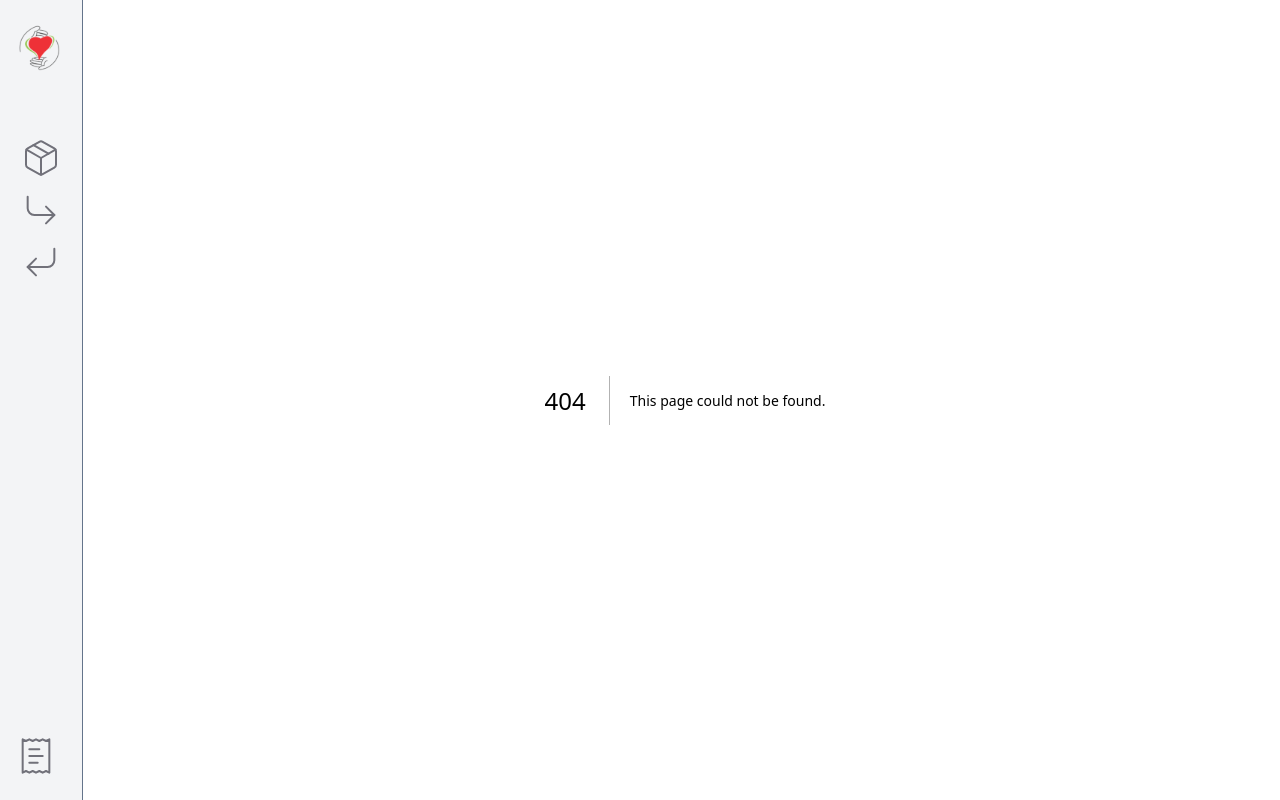
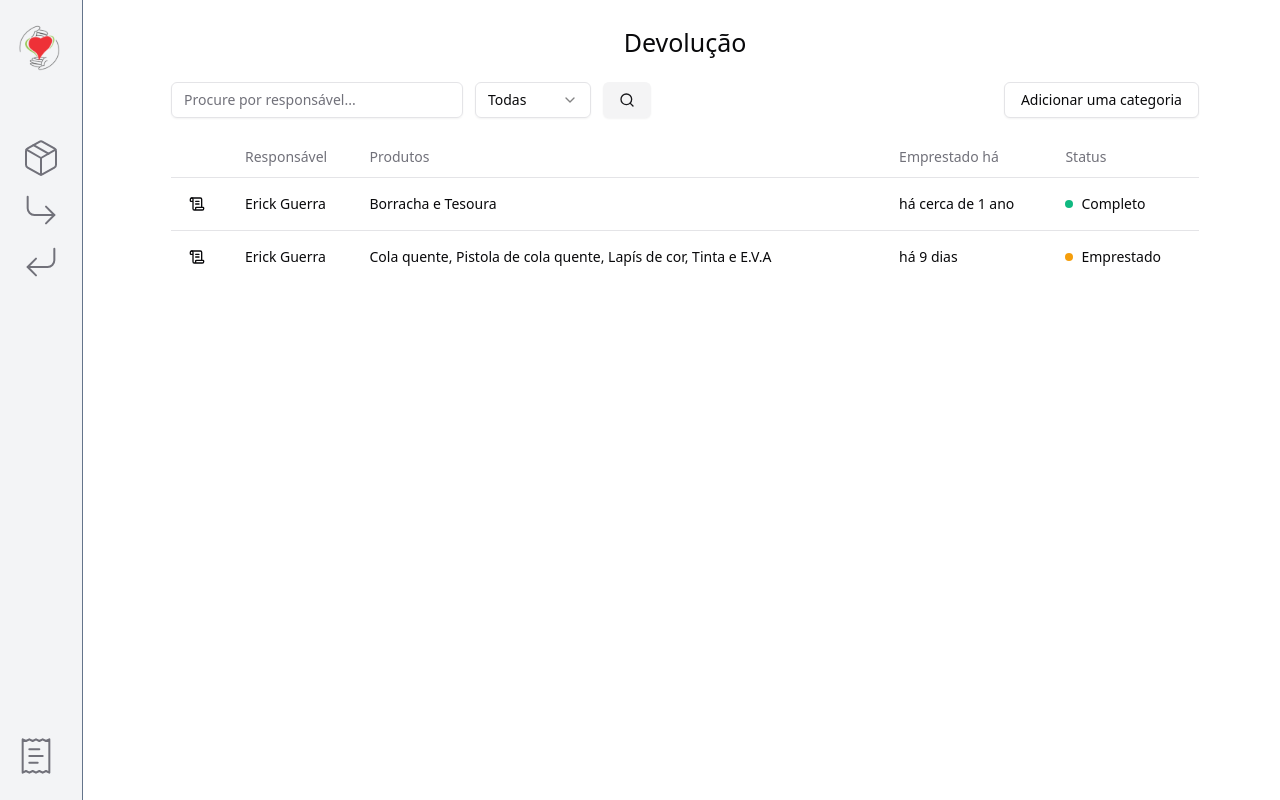
Before and after one commit to EGuerra7/ControleFront, a Next.js app: page /relatory in a window 1280 px wide. Before the commit this address had no page. Built offline with nearby package versions, Linux system fonts and the light colour scheme.

Commit message:
Relatory waiting the backend react

```diff
--- a/package.json
+++ b/package.json
@@ -18,6 +18,7 @@
     "@typescript-eslint/parser": "^8.19.1",
     "class-variance-authority": "^0.7.1",
     "clsx": "^2.1.1",
+    "date-fns": "^4.1.0",
     "eslint-plugin-react": "^7.37.4",
     "eslint-plugin-react-hooks": "^5.1.0",
     "lucide-react": "^0.471.1",
--- a/src/app/loan/page.tsx
+++ b/src/app/loan/page.tsx
@@ -70,7 +70,7 @@ export default function Loan(){
                                                 name={`product.${index}.productId`}
                                                 control={control}
                                             />
-                                            <Input {...register(`product.${index}.loan_quantity`, { valueAsNumber: true })} size={4} placeholder="Qtd."/>
+                                            <Input {...register(`product.${index}.loan_quantity`, { valueAsNumber: true })} className="text-center" size={1} placeholder="Qtd."/>
                                             <Button type="button" variant={"ghost"} size={"sm"} disabled={fields.length === 1} onClick={() => handleRemoveProduct(index)}>
                                                 <CircleX />
                                             </Button>
--- /dev/null
+++ b/src/app/relatory/createCategoryDialog.tsx
@@ -0,0 +1,38 @@
+import { Button } from "@/components/ui/button";
+import { DialogClose, DialogContent, DialogDescription, DialogFooter, DialogHeader, DialogTitle } from "@/components/ui/dialog";
+import { Input } from "@/components/ui/input";
+import { zodResolver } from "@hookform/resolvers/zod";
+import { useForm } from "react-hook-form";
+import { z } from "zod";
+
+const CreateCategoryBodySchema = z.object({
+    name: z.string(),
+})
+
+type createCategorySchema = z.infer<typeof CreateCategoryBodySchema>
+export default function CreateCategoryDialog(){
+    const { register, handleSubmit } = useForm<createCategorySchema>({
+        resolver: zodResolver(CreateCategoryBodySchema)
+    })
+
+    const handleCreateCategory = (data: createCategorySchema) => {
+        console.log(data);
+    }
+
+    return (
+        <DialogContent className="flex flex-col gap-7">
+            <DialogHeader>
+                <DialogTitle className="font-medium text-lg">Adicionar categoria</DialogTitle>
+                <DialogDescription></DialogDescription>
+            </DialogHeader>
+            <form onSubmit={handleSubmit(handleCreateCategory)} className="flex flex-col gap-7">
+                <Input {...register('name')} placeholder="Categoria"/>
+            <DialogFooter>
+                <DialogClose asChild>
+                    <Button type="submit" variant={"green"}>Confirmar</Button>
+                </DialogClose>
+            </DialogFooter>
+            </form>
+        </DialogContent>
+    )
+}
--- /dev/null
+++ b/src/app/relatory/page.tsx
@@ -0,0 +1,141 @@
+"use client"
+
+import SelectInput from "@/components/selectInput";
+import { Button } from "@/components/ui/button";
+import { Dialog, DialogTrigger } from "@/components/ui/dialog";
+import { Input } from "@/components/ui/input";
+import { zodResolver } from "@hookform/resolvers/zod";
+import { ScrollText, Search } from "lucide-react";
+import { useForm } from "react-hook-form";
+import { z } from "zod";
+import { formatDistanceToNow } from 'date-fns'
+import { ptBR } from 'date-fns/locale'
+import CreateCategoryDialog from "./createCategoryDialog";
+import { Table, TableBody, TableCell, TableHead, TableHeader, TableRow } from "@/components/ui/table";
+import LoanStatus, { LoanStatusType } from "@/components/loan-status";
+
+type Loan = {
+    id: string,
+    responsible: string,
+    products:{
+        name: string
+    } [],
+    date: string,
+    status: LoanStatusType
+}
+
+const SearchProductsSchema = z.object({
+    responsible: z.string().optional(),
+    status: z.enum(['LOAN', 'COMPLETED', 'ALL']).optional(),
+})
+
+export enum LOANSTATUSENUM {
+    LOAN = "LOAN",
+    COMPLETED = "COMPLETED",
+  }
+
+
+type searchProductSchema = z.infer<typeof SearchProductsSchema>
+export default function Relatory() {
+    const items = [
+        {name: 'Todas', value: 'ALL'},
+        {name: "Concluídas", value: "COMPLETED"},
+        {name: "Emprestado", value:"LOAN"},
+    ]
+
+    const {register, handleSubmit, control } = useForm<searchProductSchema>({
+        resolver: zodResolver(SearchProductsSchema),
+        defaultValues: {
+          responsible: '',
+          status: 'ALL',
+      },
+      })
+
+    const loans: Loan[] = [
+        {id: '1', responsible: 'Erick Guerra', products: [{name: 'Borracha'}, {name: 'Tesoura'}], date: '2023-11-15T14:37:52', status: LOANSTATUSENUM.COMPLETED},
+        {id: '2', responsible: 'Erick Guerra', products: [{name: 'Cola quente'}, {name: 'Pistola de cola quente'}, {name: 'Lapís de cor'}, {name: 'Tinta'}, {name: 'E.V.A'},], date: '2025-01-07T08:21:45' , status: LOANSTATUSENUM.LOAN}
+    ]
+
+    const handleSearch = (data: searchProductSchema) => {
+        if(!data.responsible && !data.status){
+            return
+        }
+        console.log(data);
+    }
+
+    return (
+        <main className="w-full flex flex-col gap-5 items-center p-6">
+            <h1 className="font-medium text-[25px]">Devolução</h1>
+            <div className="flex w-[90%] justify-between">
+                <form className="flex gap-3" onSubmit={handleSubmit(handleSearch)}>
+                <Input {...register("responsible")} placeholder="Procure por responsável..."/>
+                <SelectInput
+                    control={control}
+                    {...register('status')}
+                    items={items}
+                    width="w-[180px]"
+                    placeholder="Categoria"
+                />
+                <Button type="submit" variant={"secondary"}><Search size={24}/></Button>
+                </form>
+
+                <Dialog>
+                    <DialogTrigger asChild>
+                    <Button variant={"outline"}>Adicionar uma categoria</Button>
+                    </DialogTrigger>
+                    <CreateCategoryDialog />
+                </Dialog>
+            </div>
+            <div className="flex flex-col justify-center w-[90%]">
+                <Table>
+                    <TableHeader>
+                        <TableRow>
+                            <TableHead></TableHead>
+                            <TableHead>Responsável</TableHead>
+                            <TableHead>Produtos</TableHead>
+                            <TableHead>Emprestado há</TableHead>
+                            <TableHead>Status</TableHead>
+                        </TableRow>
+                    </TableHeader>
+                    <TableBody>
+                        {loans.map((loan, index) => {
+                            const productNames = loans[index].products.map((product, i, arr) => {
+                                if (i === arr.length - 1) {
+                                  return product.name;
+                                }
+                                return product.name + ', ';
+                              }).join('');
+
+                              // Substitui a última vírgula por ' e '
+                              const finalProductsNames = productNames.replace(/,([^,]*)$/, ' e$1');
+
+                            return (
+                                <TableRow key={loan.id}>
+                                    <TableCell>
+                                        <Button variant={"ghost"} size={"icon"}>
+                                            <ScrollText/>
+                                        </Button>
+                                    </TableCell>
+                                    <TableCell>{loan.responsible}</TableCell>
+                                    <TableCell className="max-w-50 mr-1" key={loan.id}>
+                                        <span>{finalProductsNames}</span>
+                                    </TableCell>
+                                    <TableCell>
+                                        {formatDistanceToNow(loan.date, {
+                                            locale: ptBR,
+                                            addSuffix: true,
+                                        })}
+                                    </TableCell>
+                                    <TableCell>
+                                        <LoanStatus status={loan.status}/>
+                                    </TableCell>
+                                </TableRow>
+                            )
+                        })}
+
+                    </TableBody>
+                </Table>
+            </div>
+        </main>
+    )
+}
--- a/src/app/return/page.tsx
+++ b/src/app/return/page.tsx
@@ -1,4 +1,4 @@
-import ReturnDialog from "@/components/returnDialog";
+import ReturnDialog from "@/app/return/returnDialog";
 import { Button } from "@/components/ui/button";
 import { Card, CardContent, CardFooter, } from "@/components/ui/card";
 import { Dialog, DialogTrigger } from "@/components/ui/dialog";
@@ -15,8 +15,8 @@ export default function Return() {
             <div className="grid grid-cols-1 sm:grid-cols-2 md:grid-cols-3 lg:grid-cols-4 gap-4">
                 <Card className="pt-4">
                     <CardContent className="flex flex-col gap-2 text-left">
-                        <span className="text-base"><b className="font-medium">Responsável: </b> Erick Guerra</span>
-                        <span className="text-base"><b className="font-medium">Produtos: </b> Tesoura e Borracha</span>
+                        <span className="text-base"><b className="font-medium">Responsável: </b>Erick Guerra</span>
+                        <span className="text-base"><b className="font-medium">Produtos: </b>Tesoura e Borracha</span>
                     </CardContent>
                     <CardFooter>
                         <Dialog>
--- a/src/components/returnDialog.tsx
+++ b/src/app/return/returnDialog.tsx
@@ -1,9 +1,9 @@
 "use client"
 
 import { z } from "zod";
-import { Button } from "./ui/button";
-import { DialogClose, DialogContent, DialogFooter, DialogHeader, DialogTitle } from "./ui/dialog";
-import { Input } from "./ui/input";
+import { Button } from "../../components/ui/button";
+import { DialogClose, DialogContent, DialogDescription, DialogFooter, DialogHeader, DialogTitle } from "../../components/ui/dialog";
+import { Input } from "../../components/ui/input";
 import { useFieldArray, useForm } from "react-hook-form";
 import { zodResolver } from "@hookform/resolvers/zod";
 
@@ -46,13 +46,14 @@ export default function ReturnDialog(){
         <DialogContent className="max-w-md w-full flex flex-col justify-center items-center gap-10">
             <DialogHeader>
                 <DialogTitle>À devolver</DialogTitle>
+                <DialogDescription></DialogDescription>
             </DialogHeader>
             <form onSubmit={handleSubmit(handleReturn)}>
                 <div className="w-[70%] flex flex-col gap-2">
                     {fields.map((field, index) => {
                         return (
-                            <>
-                                <div key={field.id} className="grid grid-cols-2 gap-[25%]">
+                            <div key={field.id}>
+                                <div  className="grid grid-cols-2 gap-[25%]">
                                     <span>{field.name}</span>
                                     <Input {...register(`products.${index}.return_quantity`)}  type="number" />
                                     <input
@@ -61,7 +62,7 @@ export default function ReturnDialog(){
                                     value={field.projectId}
                                     />
                                 </div>
-                            </>
+                            </div>
                         )
                     })}
                 </div>
--- a/src/components/aside.tsx
+++ b/src/components/aside.tsx
@@ -16,7 +16,7 @@ export default function Aside() {
                     </nav>
                 </div>
                 <footer>
-                    <Link href={"/relatorio"}><ReceiptText size={40} absoluteStrokeWidth className=' text-zinc-500 transition-colors hover:text-gray-300' /></Link>
+                    <Link href={"/relatory"}><ReceiptText size={40} absoluteStrokeWidth className=' text-zinc-500 transition-colors hover:text-gray-300' /></Link>
                 </footer>
             </aside>
     );
--- a/src/components/createProductDialog.tsx
+++ b/src/components/createProductDialog.tsx
@@ -1,6 +1,6 @@
 import { z } from "zod";
 import SelectInput from "./selectInput";
-import { DialogClose, DialogContent, DialogFooter, DialogHeader, DialogTitle } from "./ui/dialog";
+import { DialogClose, DialogContent, DialogDescription, DialogFooter, DialogHeader, DialogTitle } from "./ui/dialog";
 import { Input } from "./ui/input";
 import { Label } from "./ui/label";
 import { useForm } from "react-hook-form";
@@ -31,6 +31,7 @@ export default function CreateProductDialog(){
         <DialogContent className="max-w-2xl max-h-[50%] h-full w-full px-20 py-5">
             <DialogHeader>
                 <DialogTitle className="text-center">Adicionar produto</DialogTitle>
+                <DialogDescription></DialogDescription>
             </DialogHeader>
             <form className="flex flex-col gap-5" onSubmit={handleSubmit(handleCreateProduct)}>
                 <div className="flex flex-col gap-3">
--- /dev/null
+++ b/src/components/loan-status.tsx
@@ -0,0 +1,32 @@
+import { LOANSTATUSENUM } from '@/app/relatory/page'
+
+export type LoanStatusType =
+    | 'LOAN'
+    | 'COMPLETED'
+
+
+interface LoanStatusProps {
+    status: LoanStatusType
+}
+
+const loanStatusMap: Record<LoanStatusType, string> = {
+    LOAN: 'Emprestado',
+    COMPLETED: 'Completo'
+}
+
+export default function LoanStatus({ status }: LoanStatusProps){
+    return (
+        <div className="flex items-center gap-2">
+            {status === LOANSTATUSENUM.LOAN && (
+                <span className="inline-block h-2 w-2 rounded-full bg-amber-500" />
+            )}
+            {status === LOANSTATUSENUM.COMPLETED && (
+                <span className="inline-block h-2 w-2 rounded-full bg-emerald-500" />
+            )}
+
+        <span>
+            {loanStatusMap[status]}
+        </span>
+        </div>
+    )
+}
```
Also changed, not shown: 1 other file (tests, documents, lock files or other folders).
